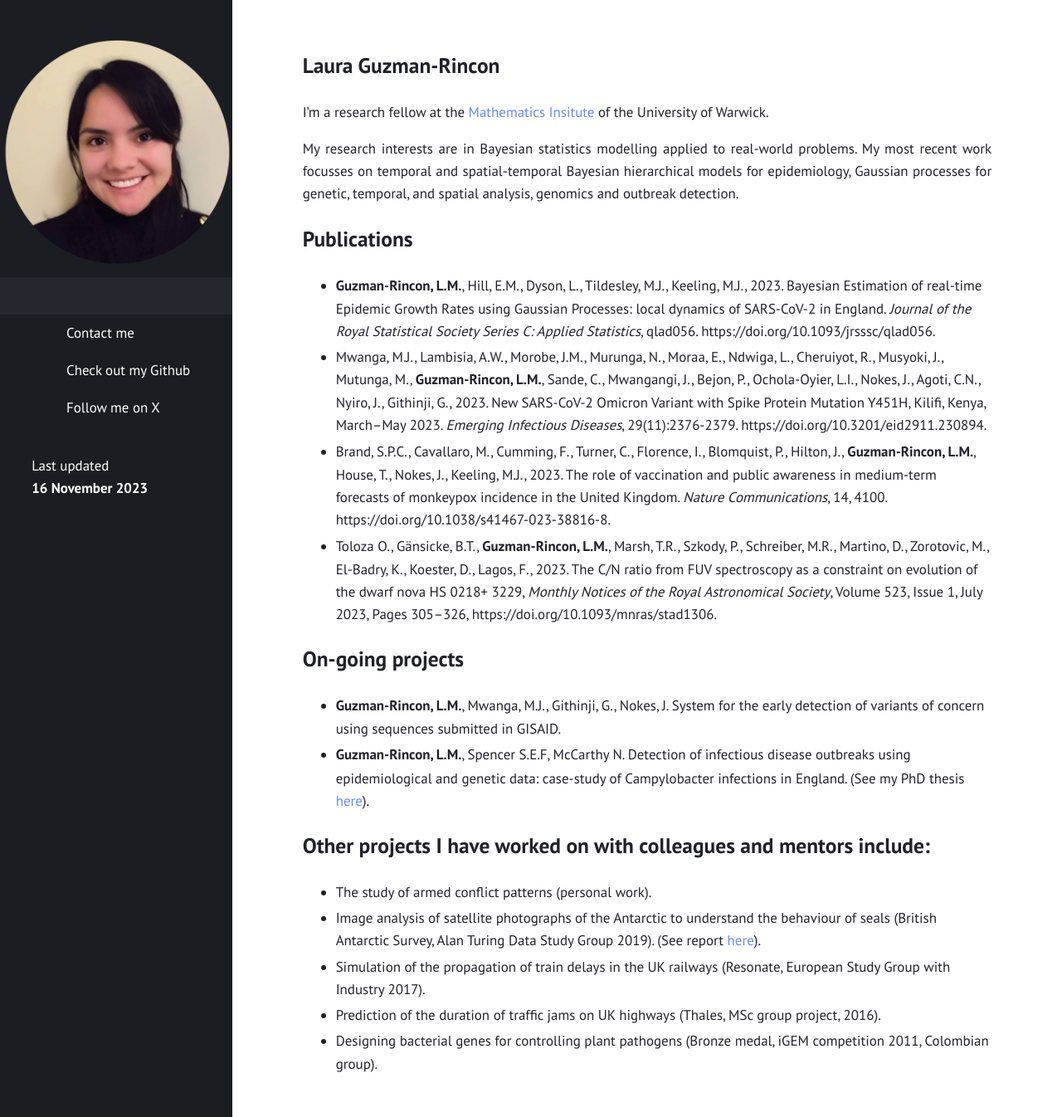
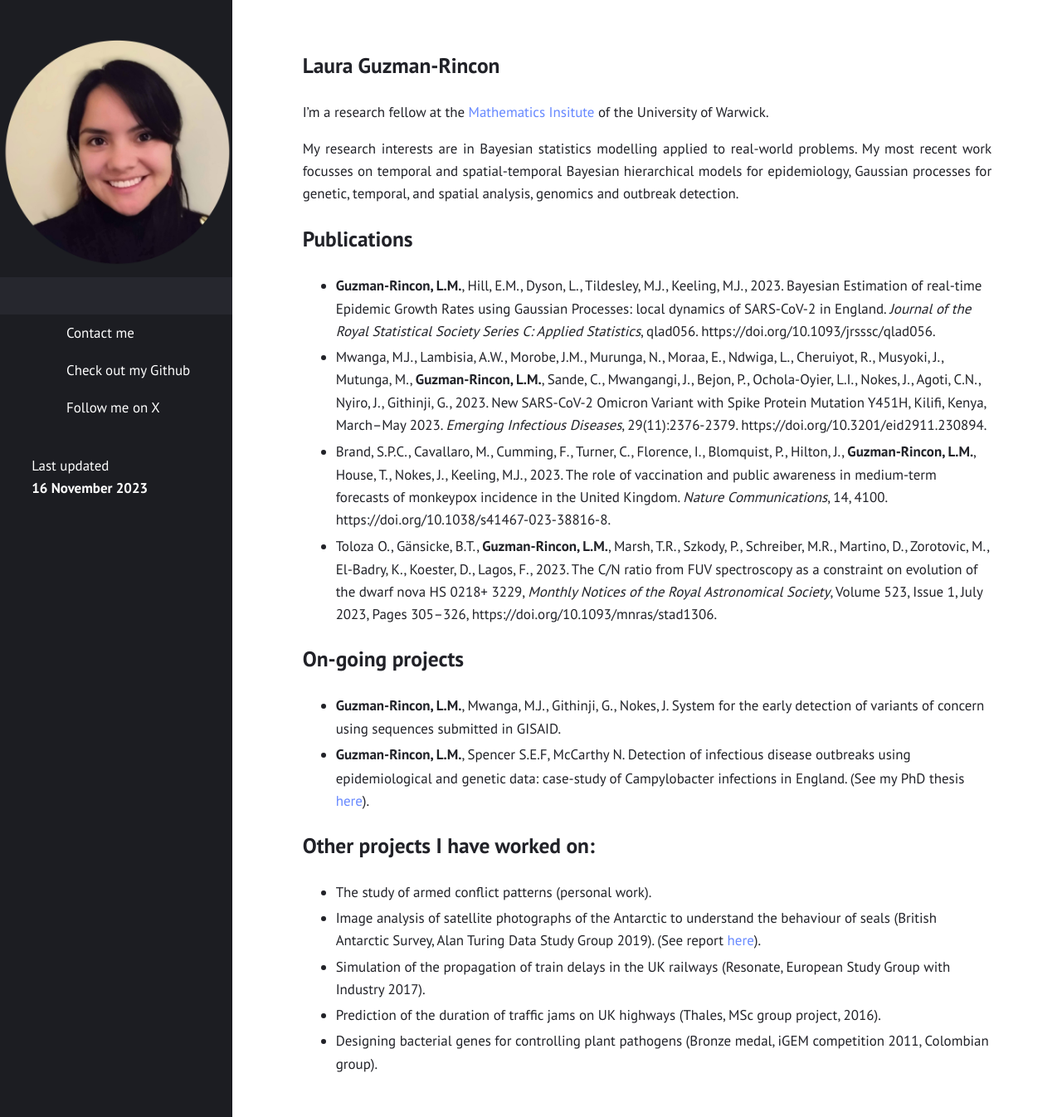
Before and after one commit to lauraguzmanrincon/lauraguzmanrincon.github.io, a Jekyll site: the page built from index.md, in a window 1280 px wide and 1346 px high. Shown: the whole window at 83% size. Built offline with Jekyll 4.4.1, drawn with Linux system fonts in a browser that asks for light colours.

Commit message:
Update index.md

```diff
--- a/index.md
+++ b/index.md
@@ -20,7 +20,7 @@ My research interests are in Bayesian statistics modelling applied to real-world
 - **Guzman-Rincon, L.M.**, Mwanga, M.J., Githinji, G., Nokes, J. System for the early detection of variants of concern using sequences submitted in GISAID.
 - **Guzman-Rincon, L.M.**, Spencer S.E.F, McCarthy N. Detection of infectious disease outbreaks using epidemiological and genetic data: case-study of Campylobacter infections in England. (See my PhD thesis [here](https://wrap.warwick.ac.uk/153848/1/WRAP_Theses_Guzman_Rincon_2020.pdf)).
 
-## Other projects I have worked on with colleagues and mentors include:
+## Other projects I have worked on:
 
 - The study of armed conflict patterns (personal work).
 - Image analysis of satellite photographs of the Antarctic to understand the behaviour of seals (British Antarctic Survey, Alan Turing Data Study Group 2019). (See report [here](https://www.turing.ac.uk/sites/default/files/2020-02/the_alan_turing_institute_data_study_group_final_report_-_british_antarctic_survey.pdf)).
```
